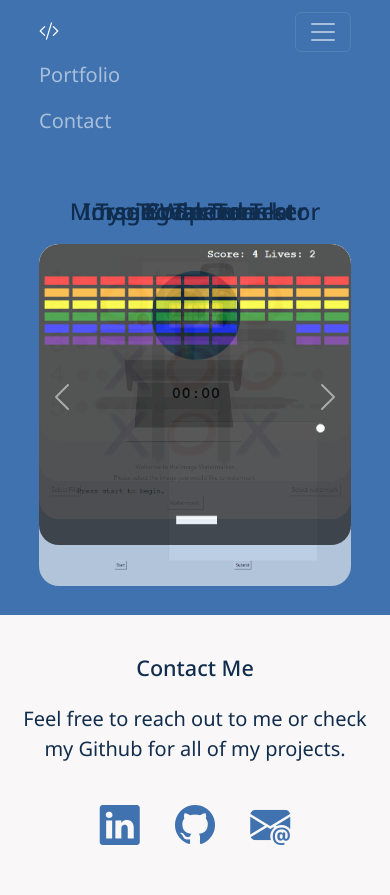
After one commit to HolyMikeB/portfolio-website, a Flask app: template templates/projects.html in a window 390 px wide, after a click that opens the changed part. The commit adds this page. Run offline with Flask 3, Linux system fonts and the light colour scheme; the template is opened without the code that fills it: values that come from a table or form of the project are taken from there, others are empty; some libraries are stand-ins or nearby versions.

Commit message:
Update site to use Flask for backend. Moved projects to separate page.

```diff
--- a/main.py
+++ b/main.py
@@ -0,0 +1,75 @@
+from flask import Flask, render_template, url_for, redirect
+from flask_bootstrap import Bootstrap
+from flask_sqlalchemy import SQLAlchemy
+from flask_wtf import FlaskForm
+from wtforms import StringField, SubmitField
+from wtforms.validators import DataRequired, URL
+
+app = Flask(__name__)
+app.config['SECRET_KEY'] = 'X&;h"a/-AP\9+mV.Zw?#'
+Bootstrap(app)
+
+# Connect to DB
+app.config['SQLALCHEMY_DATABASE_URI'] = 'sqlite:///projects.db'
+app.config['SQLALCHEMY_TRACK_MODIFICATIONS'] = False
+app.app_context().push()
+db = SQLAlchemy(app)
+
+db.create_all()
+
+
+class Project(db.Model):
+    id = db.Column(db.Integer, primary_key=True)
+    title = db.Column(db.String(250), unique=False)
+    link = db.Column(db.String(250), unique=False)
+    image = db.Column(db.String(250), unique=True, nullable=False)
+    alt_text = db.Column(db.String(250), unique=False, nullable=False)
+
+
+class CreateProjectForm(FlaskForm):
+    title = StringField("Title", validators=[DataRequired()])
+    link = StringField('Link', validators=[DataRequired(), URL()])
+    image = StringField('Image', validators=[DataRequired()])
+    alt_text = StringField('Alt Text', validators=[DataRequired()])
+    submit = SubmitField(label='Submit')
+
+
+# new_project = Project(
+#     title='Morse Code Translator',
+#     link="https://github.com/HolyMikeB/morse-code-translator/blob/master/main.py",
+#     image='https://2.bp.blogspot.com/_9w-e2Ulder8/S8k8bblJ-xI/AAAAAAAAAY0/cYkqH4aDBGU/s1600/morsecodeNumbers.jpg',
+#     alt_text='morse code'
+# )
+# db.session.add(new_project)
+# db.session.commit()
+
+
+@app.route('/')
+def home():
+    return render_template('index.html')
+
+
+@app.route('/projects')
+def projects():
+    projects = Project.query.all()
+    return render_template('projects.html', all_projects=projects)
+
+
+@app.route('/add-project', methods=['GET', "POST"])
+def add_new_project():
+    form = CreateProjectForm()
+    if form.validate_on_submit():
+        new_project = Project(
+            title=form.title.data,
+            link=form.link.data,
+            image=form.image.data,
+            alt_text=form.alt_text.data
+        )
+        db.session.add(new_project)
+        db.session.commit()
+        return redirect(url_for('home'))
+    return render_template('new-project.html', form=form)
+
+
+if __name__ == '__main__':
+    app.run(host='0.0.0.0', port=5000, debug=True)
--- /dev/null
+++ b/templates/footer.html
@@ -0,0 +1,11 @@
+    <footer id="footer">
+        <h4>Contact Me</h4>
+        <p>Feel free to reach out to me or check my Github for all of my projects.</p>
+        <div>
+            <a href="https://www.linkedin.com/in/michael-binkerd-39802a191/"><i class="bi bi-linkedin"></i></a>
+            <a href="https://github.com/HolyMikeB"><i class="bi bi-github"></i></a>
+            <a href="mailto:bnkrdicy@gmail.com"><i class="bi bi-envelope-at-fill"></i></a>
+        </div>
+    </footer>
+</body>
+</html>
--- /dev/null
+++ b/templates/header.html
@@ -0,0 +1,47 @@
+<!DOCTYPE html>
+<html lang="en">
+<head>
+    <meta charset="UTF-8">
+    <meta http-equiv="X-UA-Compatible" content="IE=edge">
+    <meta name="viewport" content="width=device-width, initial-scale=1.0">
+    <title>Mike's Portfolio</title>
+
+    <!-- Google Fonts -->
+    <link rel="preconnect" href="https://fonts.googleapis.com">
+    <link rel="preconnect" href="https://fonts.gstatic.com" crossorigin>
+
+    <link href="https://fonts.googleapis.com/css2?family=Noto+Sans:wght@300;400;500;900&display=swap" rel="stylesheet">
+
+    <!-- CSS Stylesheets -->
+    <link href="https://cdn.jsdelivr.net/npm/bootstrap@5.2.3/dist/css/bootstrap.min.css" rel="stylesheet" integrity="sha384-rbsA2VBKQhggwzxH7pPCaAqO46MgnOM80zW1RWuH61DGLwZJEdK2Kadq2F9CUG65" crossorigin="anonymous">
+    <link rel="stylesheet" href="https://cdn.jsdelivr.net/npm/bootstrap-icons@1.10.2/font/bootstrap-icons.css">
+
+    <link rel="stylesheet" href="{{url_for('static', filename='css/styles.css')}}">
+
+    <!-- Bootstrap JS -->
+    <script src="https://cdn.jsdelivr.net/npm/bootstrap@5.2.3/dist/js/bootstrap.bundle.min.js" integrity="sha384-kenU1KFdBIe4zVF0s0G1M5b4hcpxyD9F7jL+jjXkk+Q2h455rYXK/7HAuoJl+0I4" crossorigin="anonymous"></script>
+</head>
+<body>
+    <section id="title">
+        <div class="container-fluid">
+            <nav class="navbar navbar-expand-lg navbar-dark">
+                <a class="navbar-brand" href=""><i class="bi bi-code-slash"></i></a>
+
+                <button class="navbar-toggler" type="button" data-bs-toggle="collapse" data-bs-target="#topNavbar" aria-controls="topNavbar" aria-expanded="false" aria-label="Toggle navigation">
+                    <span class="navbar-toggler-icon"></span>
+                </button>
+
+                <div class="collapse navbar-collapse" id="topNavbar">
+                    <ul class="navbar-nav ms-auto">
+                        <li class="nav-item">
+                            <a class="nav-link" href="#portfolio">Portfolio</a>
+                        </li>
+                        <li class="nav-item">
+                            <a class="nav-link" href="#footer">Contact</a>
+                        </li>
+                    </ul>
+                </div>
+            </nav>
+        </div>
+
+    </section>
--- /dev/null
+++ b/templates/projects.html
@@ -0,0 +1,30 @@
+{% block content %}
+{% include "header.html" %}
+
+<section id="portfolio">
+
+        <div id="portfolio-carousel" class="carousel slide" data-bs-ride="false">
+            <div class="carousel-inner">
+                {% for project in all_projects %}
+                <div class="carousel-item active">
+                    <h3 class="port-item-text">{{project.title}}</h3>
+                    <a href="{{project.link}}"><img class="port-image" src="{{url_for('static', filename=project.image)}}" alt={{project.alt_text}}></a>
+                </div>
+                {% endfor %}
+            </div>
+
+            <button class="carousel-control-prev" type="button" data-bs-target="#portfolio-carousel" data-bs-slide="prev">
+                <span class="carousel-control-prev-icon" aria-hidden="true"></span>
+                <span class="visually-hidden">Previous</span>
+              </button>
+              <button class="carousel-control-next" type="button" data-bs-target="#portfolio-carousel" data-bs-slide="next">
+                <span class="carousel-control-next-icon" aria-hidden="true"></span>
+                <span class="visually-hidden">Next</span>
+              </button>
+
+        </div>
+
+    </section>
+
+{% include "footer.html" %}
+{% endblock %}
```
Also changed, not shown: templates/index.html (renamed from index.html, +4 -58 lines), templates/new-project.html (added, +16 -0 lines), instance/projects.db (added), static/css/styles.css (renamed from css/styles.css), static/img/110-1100210_tic-tac-toe-png.png (added), static/img/596fc8a99e2a947316c0869c3480f0f5.png (renamed from images/596fc8a99e2a947316c0869c3480f0f5.png), static/img/7c123424fe198ed99627dd4052f9fcc1.png (renamed from images/7c123424fe198ed99627dd4052f9fcc1.png), static/img/8f29fd435c64d0db91b5622042333a1d.png (renamed from images/8f29fd435c64d0db91b5622042333a1d.png), static/img/add-transparent-watermark.jpg (renamed from images/add-transparent-watermark.jpg), static/img/morsecodeNumbers.jpg (added).
